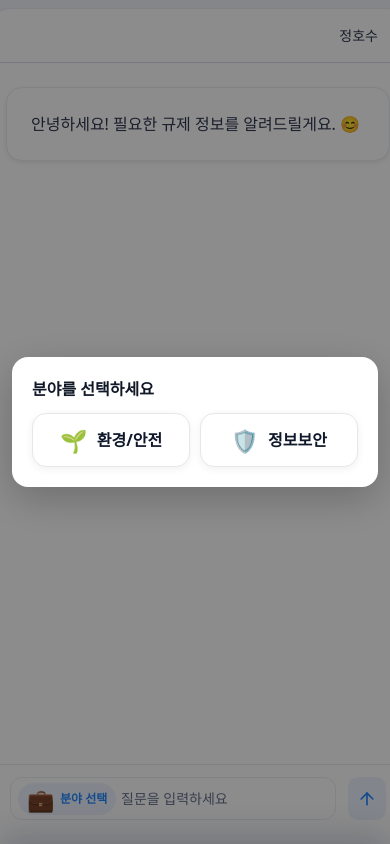
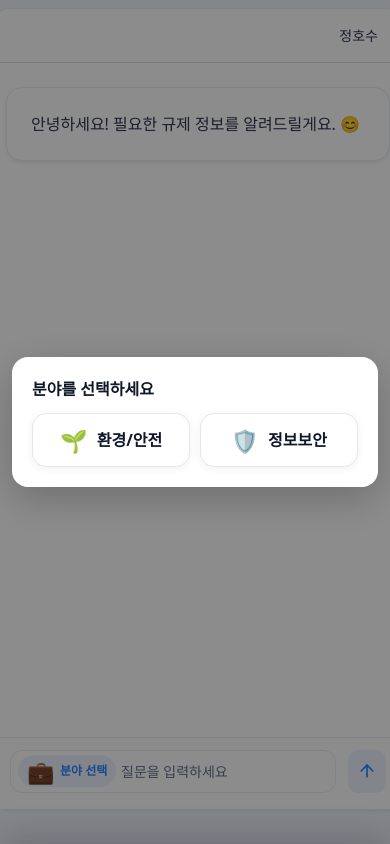
Before and after one commit to givinkwon/reg-ai-web, a Next.js app: page /chat in a window 390 px wide. Built offline with nearby package versions, Linux system fonts and the light colour scheme.

Commit message:
feat:update

```diff
--- a/app/chat/components/ChatArea.module.css
+++ b/app/chat/components/ChatArea.module.css
@@ -258,8 +258,8 @@
   }
   .wrap{
     box-sizing: border-box;    /* ✅ border/padding을 height에 포함 */
-    height: 100svh;            /* ✅ 주소창 표시 상태에 덜 민감 */
-    min-height: 100svh;
+    height: 95svh;            /* ✅ 주소창 표시 상태에 덜 민감 */
+    min-height: 95svh;
     /* 이미 넣었다면 margin-right:0 유지 */
   }
 
```
